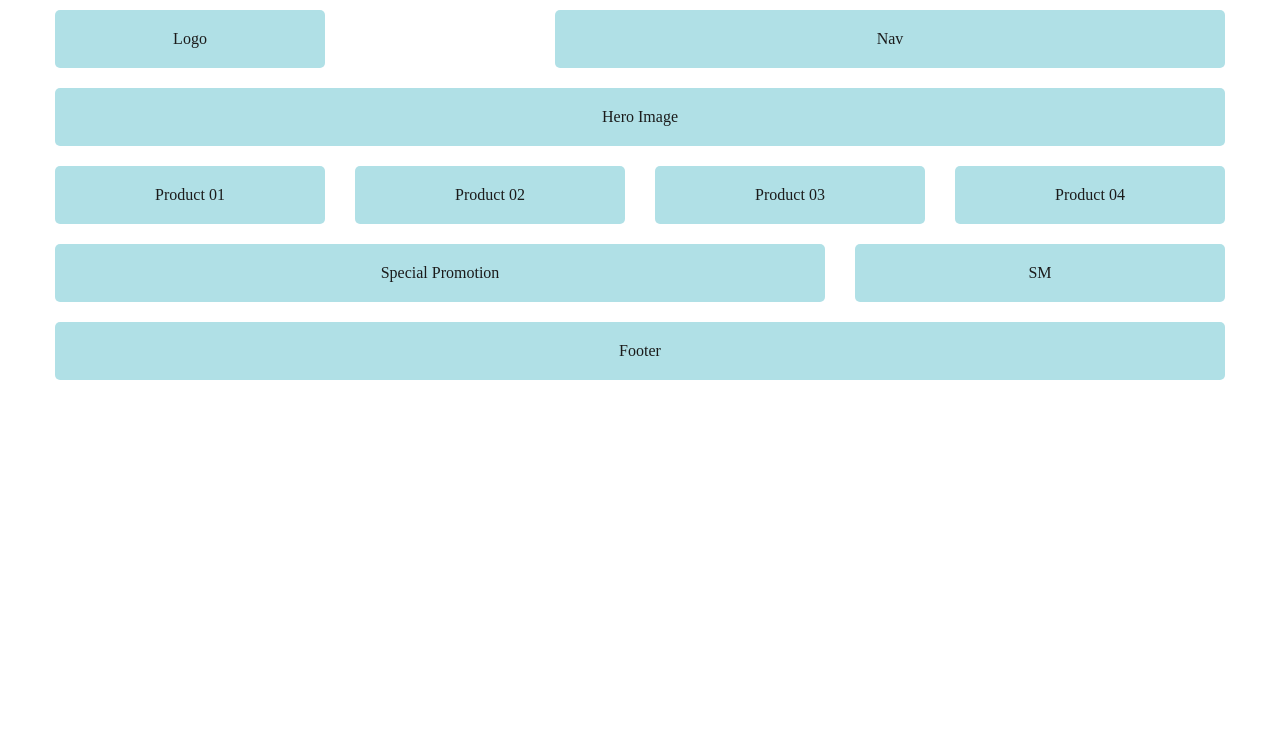
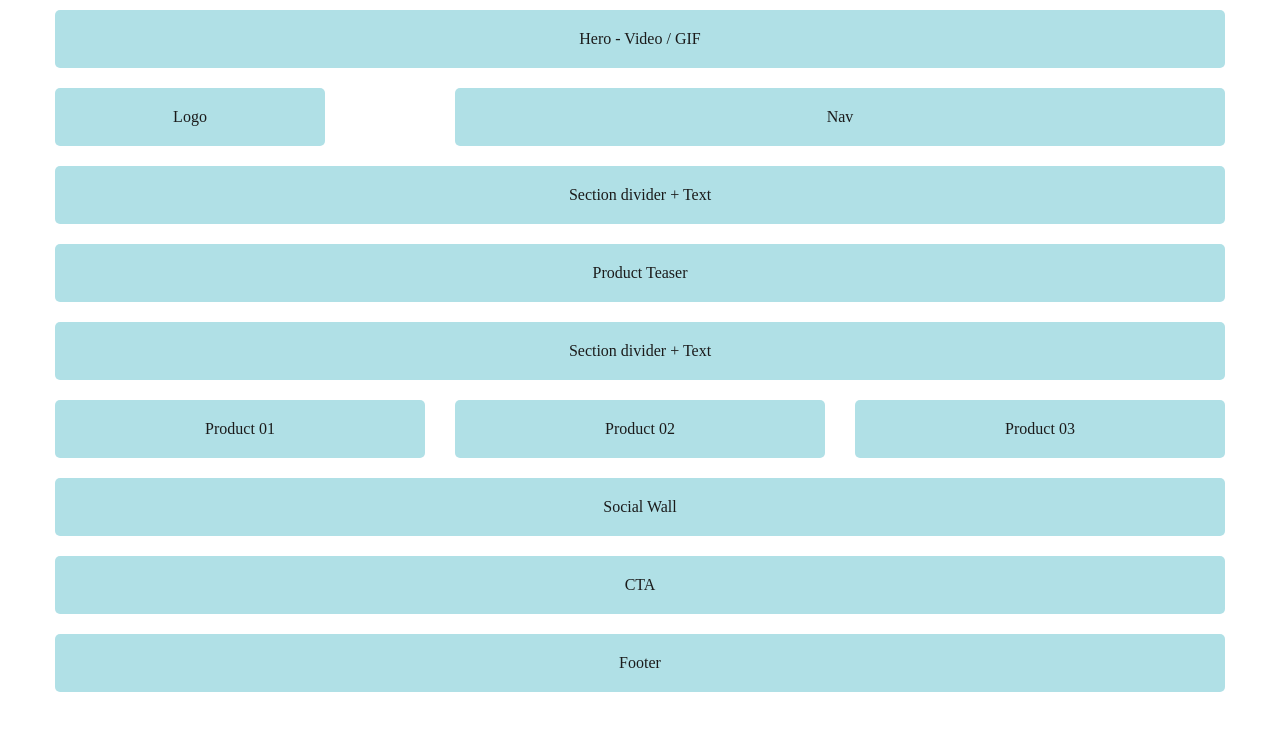
Before and after one commit to wittdesigns/freitas_rodrigo_witt_tiago_hw04_responsive_prototype, a plain HTML site: page index.html in a window 1280 px wide. Drawn offline with Linux system fonts and the light colour scheme.

Commit message:
Added missing headings and better documment outline

```diff
--- a/css/main.css
+++ b/css/main.css
@@ -1,3 +1,7 @@
+.hidden {
+    display: none;
+}
+
 #hero-con-full {
     display: none;
 }
@@ -15,7 +19,6 @@
     }
 }
 
-
 #main-logo{
     order: -1;
 }
--- a/index.html
+++ b/index.html
@@ -4,57 +4,76 @@
     <meta charset="UTF-8">
     <!-- in mobile set initial zoom level of page to 100%, set site size to equal device width not a larger canvas that is shrunk down-->
     <meta name="viewport" content="initial-scale=1.0, width=device-width">
-    <title>CSS FRAMEWROK</title>
+    <title>Orbitz :: Explore a New Universe of Favor</title>
     <!-- Link to reset or normalize before main.css
     only choose one -->
     <link href="css/grid.css" rel="stylesheet">
     <link href="css/main.css" rel="stylesheet">
 </head>
 <body>
-    <!-- Content will go here -->
+    <h1 class="hidden">Main Page</h1>
+    <!-- hero-con-full only displays above 768px screns wide -->
+    <section class="grid-con" id="hero-con-full">
+        <h2 class="hidden">Hero Video / GIF</h2>
+        <div class="box col-span-full">Hero - Video / GIF</div>
+    </section>
 
     <header class="grid-con" id="main-header">
-        <nav class="box col-span-full m-col-start-5 m-col-end-13 l-col-start-6 l-col-end-13"
-        id="main-nav">Nav
+        <nav class="box col-start-2 col-end-5 m-col-start-4 m-col-end-13 l-col-start-5 l-col-end-13" id="main-nav">
+            <h2 class="hidden">Web Nav</h2>
+            Nav
         </nav>
-
-    <div class="box col-start-2 col-end-4 m-col-start-1 m-col-end-3 l-col-end-4"
-    id="main-logo">Logo</div>
-
+    <div class="box col-start-1 col-end-2 m-col-start-1 m-col-end-3 l-col-end-4" id="main-logo">
+        Logo
+    </div>
     </header>
 
-
     <main>
+        <!-- hero-con-full only displays above 768px screens wide -->
         <section class="grid-con" id="hero-con">
-            <div class="box col-span-full">Hero Image</div>
+            <h2 class="hidden">Section divider + Text</h2>
+            <div class="box col-span-full">Section divider + Text</div>
         </section>
 
-        <section class="grid-con" id="products">
-            <div class="box col-span-2 m-col-span-3"  >Product 01</div>
-            <div class="box col-span-2 m-col-span-3 " >Product 02</div>
-            <div class="box col-span-2 m-col-span-3 " >Product 03</div>
-            <div class="box col-span-2 m-col-span-3 " >Product 04</div>
+        <section class="grid-con" id="product-teaser">
+            <h2 class="hidden">Product Teaser</h2>
+            <div class="box col-span-full">Product Teaser</div>
+            <!-- <div class="box col-span-2 m-col-span-3">Product 02</div>
+            <div class="box col-span-2 m-col-span-3">Product 03</div>
+            <div class="box col-span-2 m-col-span-3">Product 04</div> -->
         </section>
 
-        <section class="grid-con " id="promo-social">
-            <div class="box col-start-1 col-end-4 m-col-start-1
-            m-col-end-10 l-col-start-1 m-col-end-10 l-col-start-1 l-col-end-9">
-                Special Promotion</div>
-
-                <div class="box col-start-4 col-end-5 m-col-start-10 m-col-end-13 l-col-start-9
-                l-col-">SM</div>
-
-        </section>
-        <section class="grid-con" id="footer">
-            <div class="box col-span-full ">Footer</div>
+        <section class="grid-con" id="section-divider">
+            <h2 class="hidden">Section divider + Text</h2>
+            <div class="box col-span-full">Section divider + Text</div>
         </section>
 
+        <section class="grid-con" id="product-overview">
+            <h2 class="hidden">Product Overview</h2>
+            <div class="box col-span-full m-col-span-4">Product 01</div>
+            <div class="box col-span-full m-col-span-4">Product 02</div>
+            <div class="box col-span-full m-col-span-4">Product 03</div>
+        </section>
+
+        <section class="grid-con " id="social-wall">
+            <h2 class="hidden">Social Wall</h2>
+            <div class="box col-span-full">
+                Social Wall
+            </div>
+        </section>
+
+        <section class="grid-con" id="section-divider-2">
+            <h2 class="hidden">Section Divider</h2>
+            <div class="box col-span-full">CTA</div>
+        </section>
+
+        <section class="grid-con" id="footer">
+            <h2 class="hidden">Footer</h2>
+            <div class="box col-span-full ">
+                Footer
+            </div>
+        </section>
     </main>
-
-
-
-
-
     <!-- Link to JS file at bottom, just before closing body tag -->
     <script src="js/main.js"></script>
 </body>
```
Also changed, not shown: contact.html (+6 -1 lines), store.html (+5 -1 lines).
